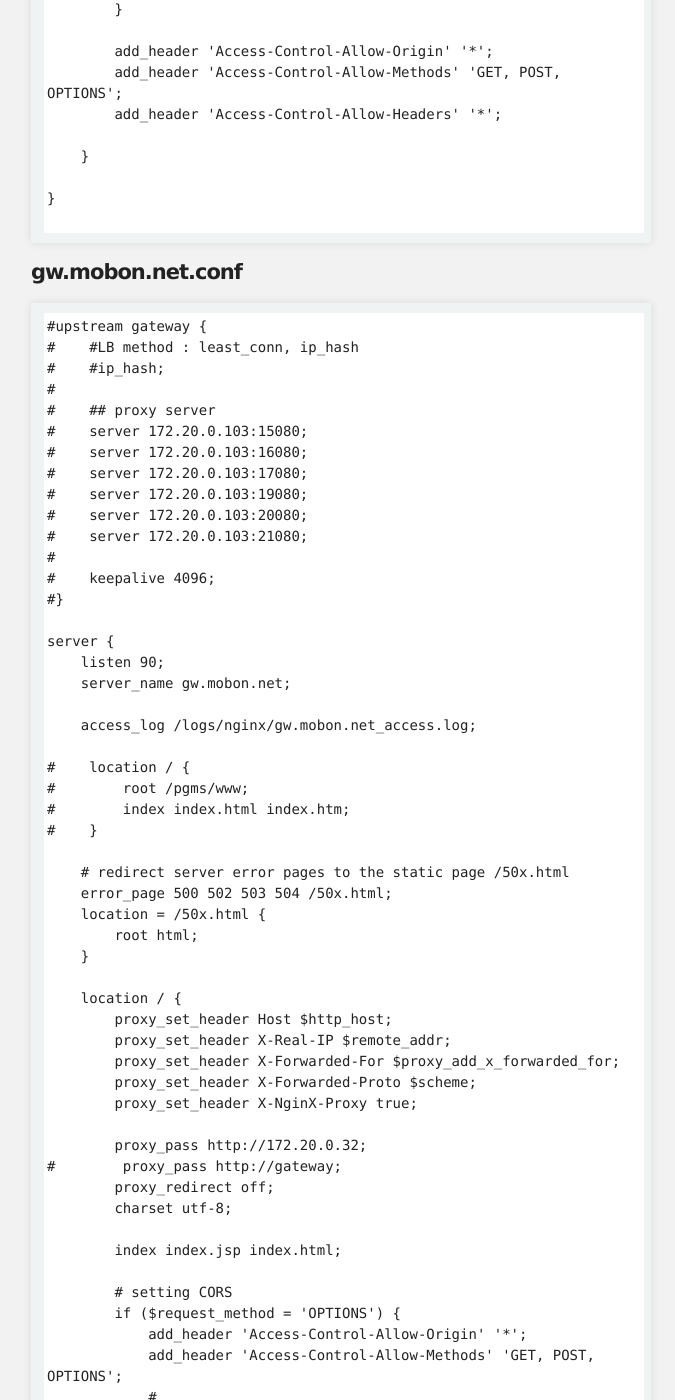
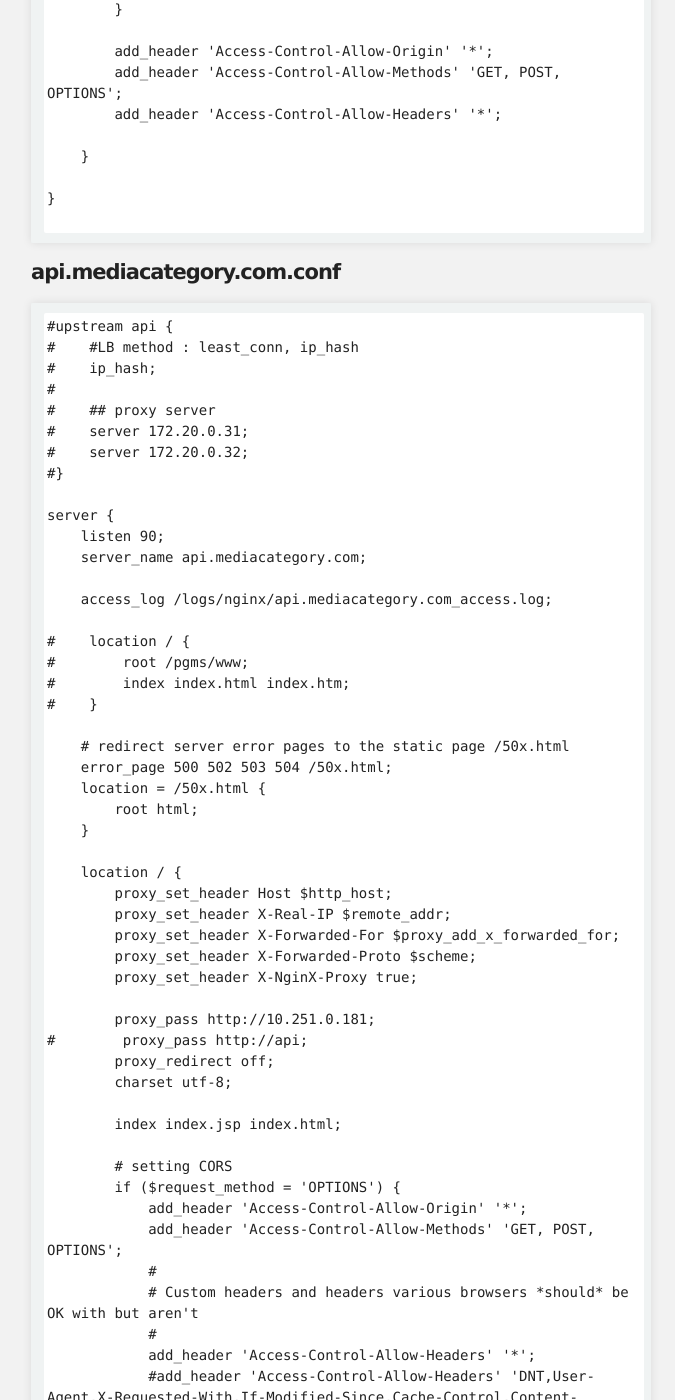
Before and after one commit to unlimited9/unlimited9.github.com, a Jekyll site: the page built from reference.notes/TA/nginx/configuration.sample.md, in a window 1280 px wide and 1400 px high, scrolled down 8111 px. Shown: the whole window, without its empty margins (299-974 px from the left). Built offline with Jekyll 4.4.1, drawn with Linux system fonts in a browser that asks for light colours; our own code applies the rules of GitHub Pages for plain Markdown files; some of the changed text lies outside the part shown.

Commit message:
Update configuration.sample.md

````diff
--- a/reference.notes/TA/nginx/configuration.sample.md
+++ b/reference.notes/TA/nginx/configuration.sample.md
@@ -344,28 +344,22 @@ server {
 
 ```
 
-#### gw.mobon.net.conf
+####  api.mediacategory.com.conf
 ```
-#upstream gateway {
+#upstream api {
 #    #LB method : least_conn, ip_hash
-#    #ip_hash;
+#    ip_hash;
 #
 #    ## proxy server
-#    server 172.20.0.103:15080;
-#    server 172.20.0.103:16080;
-#    server 172.20.0.103:17080;
-#    server 172.20.0.103:19080;
-#    server 172.20.0.103:20080;
-#    server 172.20.0.103:21080;
-#
-#    keepalive 4096;
+#    server 172.20.0.31;
+#    server 172.20.0.32;
 #}
 
 server {
     listen 90;
-    server_name gw.mobon.net;
+    server_name api.mediacategory.com;
 
-    access_log /logs/nginx/gw.mobon.net_access.log;
+    access_log /logs/nginx/api.mediacategory.com_access.log;
 
 #    location / {
 #        root /pgms/www;
@@ -385,8 +379,8 @@ server {
         proxy_set_header X-Forwarded-Proto $scheme;
         proxy_set_header X-NginX-Proxy true;
 
-        proxy_pass http://172.20.0.32;
-#        proxy_pass http://gateway;
+        proxy_pass http://10.251.0.181;
+#        proxy_pass http://api;
         proxy_redirect off;
         charset utf-8;
 
@@ -431,12 +425,17 @@ server {
             add_header Access-Control-Allow-Origin *;
         }
 
+        add_header 'Access-Control-Allow-Origin' '*';
+        add_header 'Access-Control-Allow-Methods' 'GET, POST, OPTIONS';
+        add_header 'Access-Control-Allow-Headers' '*';
+
     }
 
 }
+
 ```
 
-#### tracker.mobon.net.conf
+#### tracker.mediacategory.com.conf
 ```
 #upstream tracker {
 #    #LB method : least_conn, ip_hash
@@ -449,9 +448,9 @@ server {
 
 server {
     listen 90;
-    server_name tracker.mobon.net;
+    server_name tracker.mediacategory.com;
 
-    access_log /logs/nginx/tracker.mobon.net_access.log;
+    access_log /logs/nginx/tracker.mediacategory.com_access.log;
 
 #    location / {
 #        root /pgms/www;
@@ -471,7 +470,7 @@ server {
         proxy_set_header X-Forwarded-Proto $scheme;
         proxy_set_header X-NginX-Proxy true;
 
-        proxy_pass http://172.20.0.31;
+        proxy_pass http://10.251.0.182;
 #        proxy_pass http://tracker;
         proxy_redirect off;
         charset utf-8;
@@ -516,6 +515,10 @@ server {
         if ($filename ~* ^.*?\.(eot)|(ttf)|(woff)$) {
             add_header Access-Control-Allow-Origin *;
         }
+
+        add_header 'Access-Control-Allow-Origin' '*';
+        add_header 'Access-Control-Allow-Methods' 'GET, POST, OPTIONS';
+        add_header 'Access-Control-Allow-Headers' '*';
 
     }
 
````
